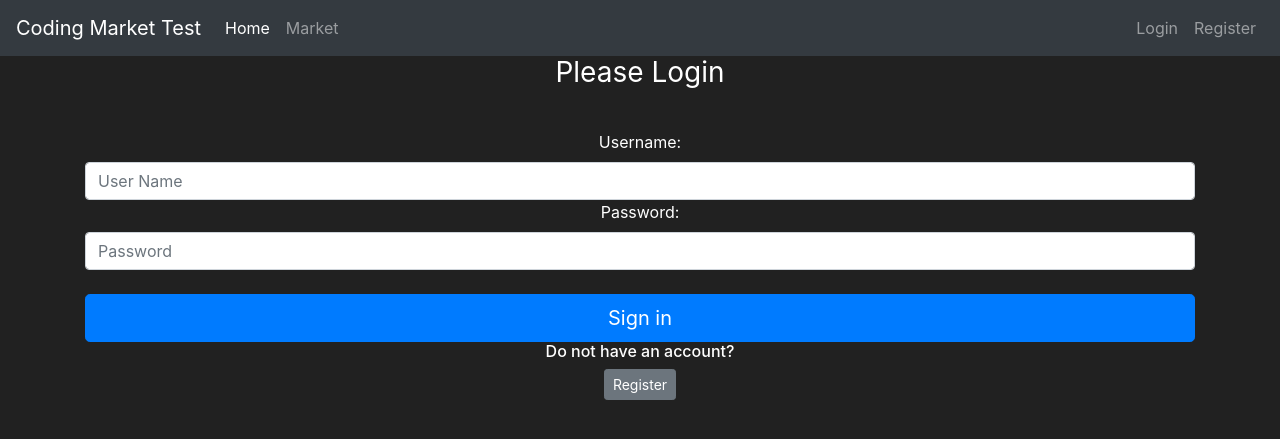
After one commit to dmandic51/flask_web_app_test, a Flask app: page /login in a window 1280 px wide. The commit adds this page. Shown: the top 439 px of the page. Run offline with Flask 2, Linux system fonts and the light colour scheme; some libraries are stand-ins or nearby versions.

Commit message:
Add working login.

```diff
--- a/src/__init__.py
+++ b/src/__init__.py
@@ -1,4 +1,7 @@
+
 from flask import Flask
+from flask_bcrypt import Bcrypt
+from flask_login import LoginManager
 from flask_sqlalchemy import SQLAlchemy
 
 app = Flask(__name__,
@@ -8,6 +11,8 @@ app.config['SQLALCHEMY_DATABASE_URI'] = 'sqlite:///:memory:'
 app.config['SQLALCHEMY_TRACK_MODIFICATIONS'] = False
 app.config['SECRET_KEY'] = 'fa123587509348bd'
 db = SQLAlchemy(app)
+bcrypt = Bcrypt(app)
+login_manager = LoginManager(app)
 
 from src import database
 from src import routes
--- a/src/forms.py
+++ b/src/forms.py
@@ -5,6 +5,7 @@ from wtforms.validators import Length, EqualTo, Email, DataRequired, ValidationE
 from flask_wtf import FlaskForm
 
 from src.database import User
+
 
 class RegisterForm(FlaskForm):
 
@@ -18,9 +19,15 @@ class RegisterForm(FlaskForm):
         if email.first():
             raise ValidationError('Email already in use.')
 
-    username = StringField(label='User name:', validators=[Length(min=2, max=30), DataRequired()])
+    username = StringField(label='Username:', validators=[Length(min=2, max=30), DataRequired()])
     email_address = StringField(label='Email address:', validators=[Email(), DataRequired()])
     password_initial = PasswordField(label='Password:', validators=[Length(min=6), DataRequired()])
     password_confirmation = PasswordField(label='Confirm password:',
                                           validators=[EqualTo('password_initial'), DataRequired()])
     submit = SubmitField(label='Create Account')
+
+
+class LoginForm(FlaskForm):
+    username = StringField(label='Username:', validators=[DataRequired()])
+    password = StringField(label='Password:', validators=[DataRequired()])
+    submit = SubmitField(label='Sign in')
--- a/src/routes.py
+++ b/src/routes.py
@@ -1,4 +1,3 @@
-
 from flask import flash
 from flask import url_for
 from flask import redirect
@@ -9,6 +8,9 @@ from src import app
 from src.database import Item
 from src.database import User
 from src.forms import RegisterForm
+from src.forms import LoginForm
+
+from flask_login import login_user
 
 
 @app.route('/')
@@ -25,19 +27,34 @@ def market_page():
 
 @app.route('/register', methods=['GET', 'POST'])
 def register_page():
-    registration_form = RegisterForm()
-    if registration_form.validate_on_submit():
-        user_to_create = User(username=registration_form.username.data,
-                              email_address=registration_form.email_address.data,
-                              password_hash=registration_form.password_initial.data)
+    form = RegisterForm()
+    if form.validate_on_submit():
+        user_to_create = User(username=form.username.data,
+                              email_address=form.email_address.data,
+                              password=form.password_initial.data)
         db.session.add(user_to_create)
         db.session.commit()
 
         market_page_url = url_for('market_page')
         return redirect(market_page_url)
 
-    if registration_form.errors:
-        for err_msg in registration_form.errors.values():
+    if form.errors:
+        for err_msg in form.errors.values():
             flash(err_msg, category='danger')
 
-    return render_template('register.html', form=registration_form)
+    return render_template('register.html', form=form)
+
+
+@app.route('/login', methods=['GET', 'POST'])
+def login_page():
+    form = LoginForm()
+    if form.validate_on_submit():
+        attempted_user = User.query.filter_by(username=form.username.data).first()
+        if attempted_user and attempted_user.check_password(form.password.data):
+            login_user(attempted_user)
+            flash(f'Success! You are logged in as: {attempted_user.username}', category='success')
+            return redirect(url_for('market_page'))
+        else:
+            flash('Invalid username / password.', category='danger')
+
+    return render_template('login.html', form=form)
--- a/web/templates/base.html
+++ b/web/templates/base.html
@@ -30,7 +30,7 @@
         </ul>
         <ul class="navbar-nav">
             <li class="nav-item">
-                <a class="nav-link" href="#">Login</a>
+                <a class="nav-link" href="{{ url_for('login_page')}}">Login</a>
             </li>
             <li class="nav-item">
                 <a class="nav-link" href="{{ url_for('register_page')}}">Register</a>
--- /dev/null
+++ b/web/templates/login.html
@@ -0,0 +1,33 @@
+{% extends 'base.html' %}
+
+{% block title %}
+Login Page
+{% endblock %}
+
+{% block content %}
+<body class="text-center">
+    <div class="container">
+        <form method="POST" class="form-signin" style="color:white">
+            {{ form.hidden_tag() }}
+            <h1 class="h3 mb-3 font-weight-normal">
+                Please Login
+            </h1>
+            <br>
+            {{ form.username.label() }}
+            {{ form.username(class="form-control", placeholder="User Name") }}
+
+            {{ form.password.label() }}
+            {{ form.password(class="form-control", placeholder="Password") }}
+
+            <br>
+            {{ form.submit(class="btn btn-lg btn-block btn-primary") }}
+
+            <div class="checkbox mb-3">
+               <h6>Do not have an account?</h6>
+               <a class="btn btn-sm btn-secondary" href="{{ url_for('register_page') }}">Register</a>
+            </div>
+
+        </form>
+    </div>
+</body>
+{% endblock %}
--- a/web/templates/register.html
+++ b/web/templates/register.html
@@ -27,6 +27,11 @@ Register Page
 
         <br>
         {{ form.submit(class="btn btn-lg btn-block btn-primary") }}
+
+        <div class="checkbox mb-3">
+            <h6>Already have have an account?</h6>
+            <a class="btn btn-sm btn-secondary" href="{{ url_for('login_page') }}">Login</a>
+        </div>
     </form>
 </div>
 </body>
```
Also changed, not shown: src/database.py (+22 -1 lines).
